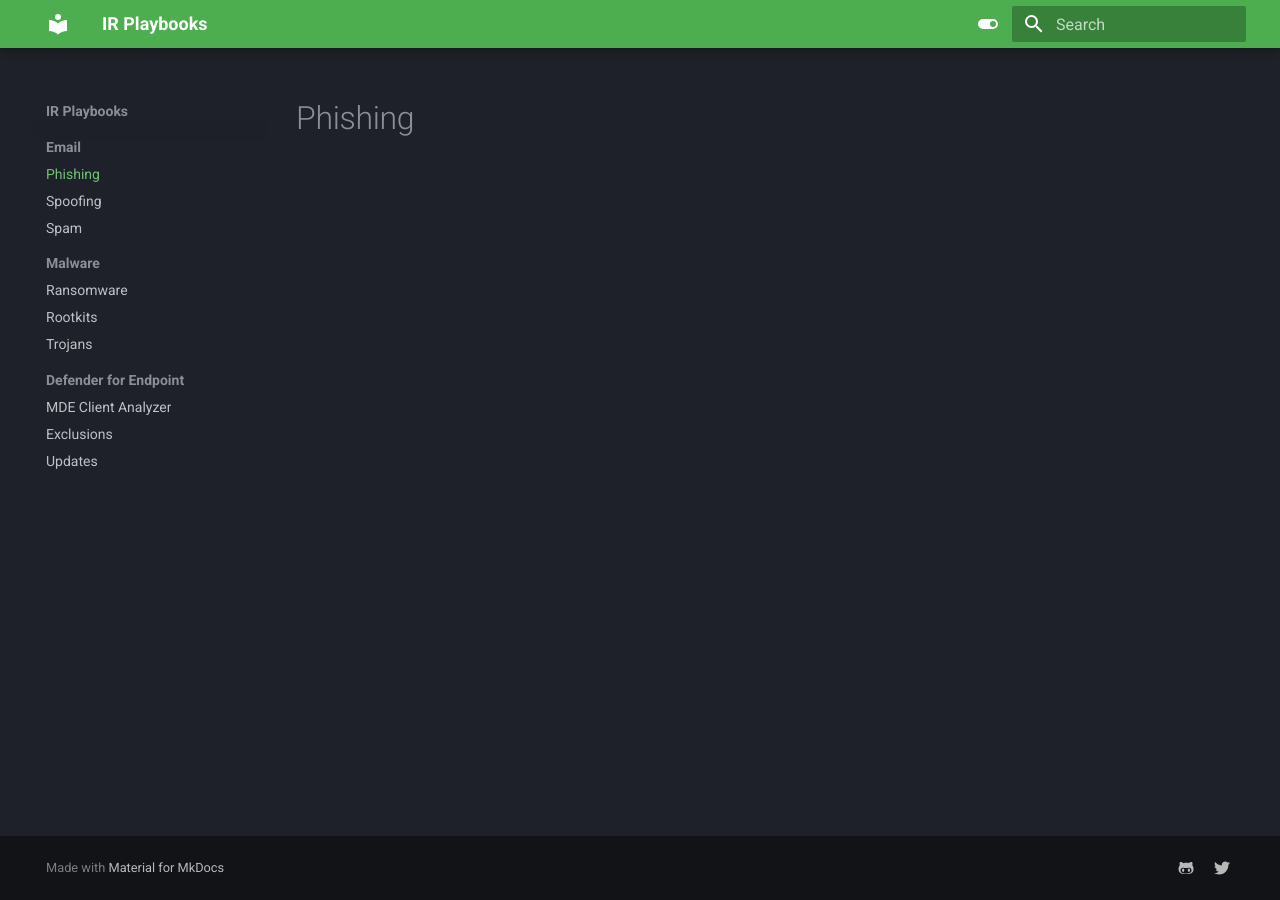
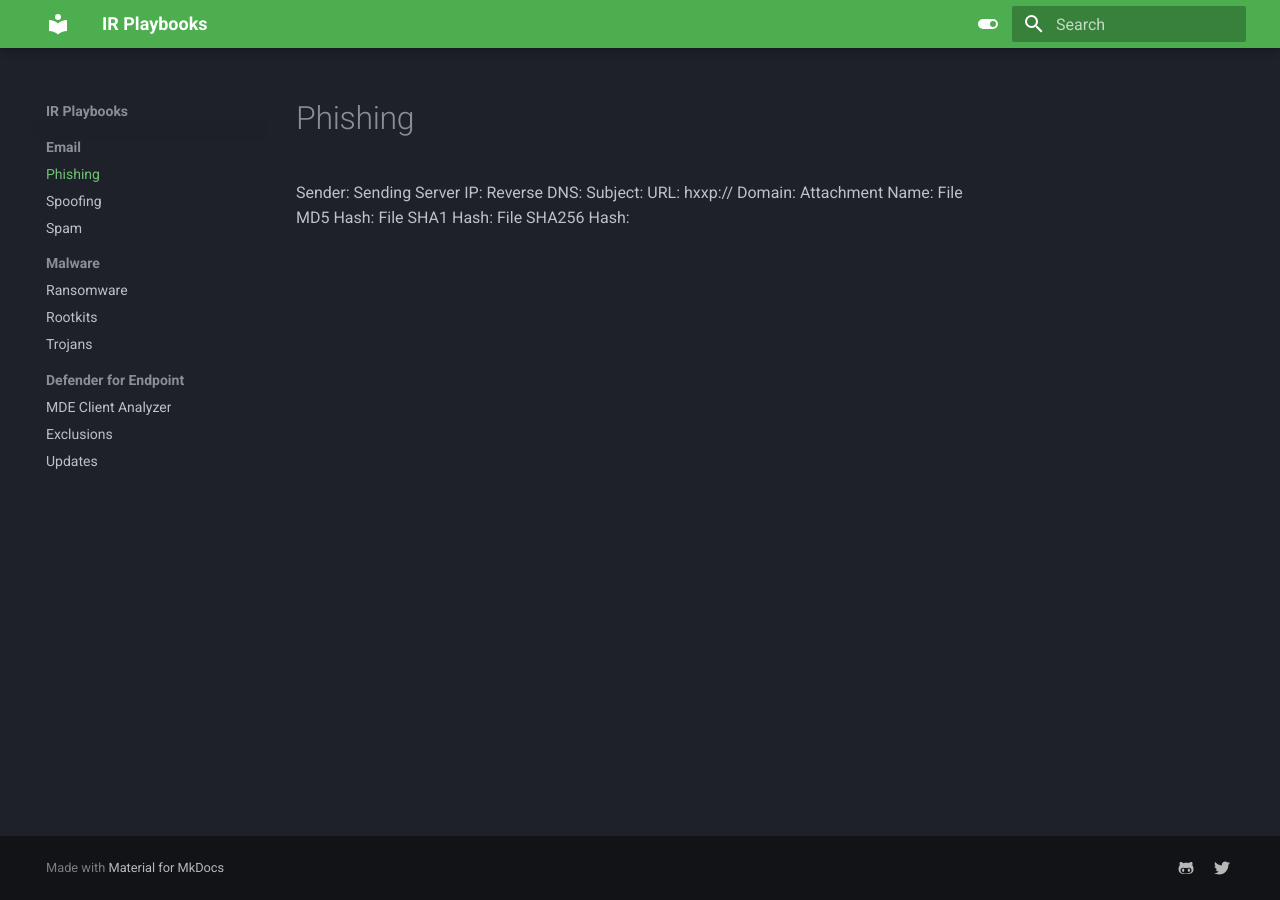
Before and after one commit to HexagonCyber/playbooks, an MkDocs documentation site: the page built from docs/Email/phishing.md, in a window 1280 px wide. Built offline with MkDocs 1.6.1 and Material for MkDocs 9.7.7, drawn with Linux system fonts in a browser that asks for light colours.

Commit message:
Update phishing.md

```diff
--- a/docs/Email/phishing.md
+++ b/docs/Email/phishing.md
@@ -1 +1,12 @@
 # Phishing
+
+Sender:
+Sending Server IP:
+Reverse DNS:
+Subject:
+URL: hxxp://
+Domain:
+Attachment Name:
+File MD5 Hash:
+File SHA1 Hash:
+File SHA256 Hash:
```
